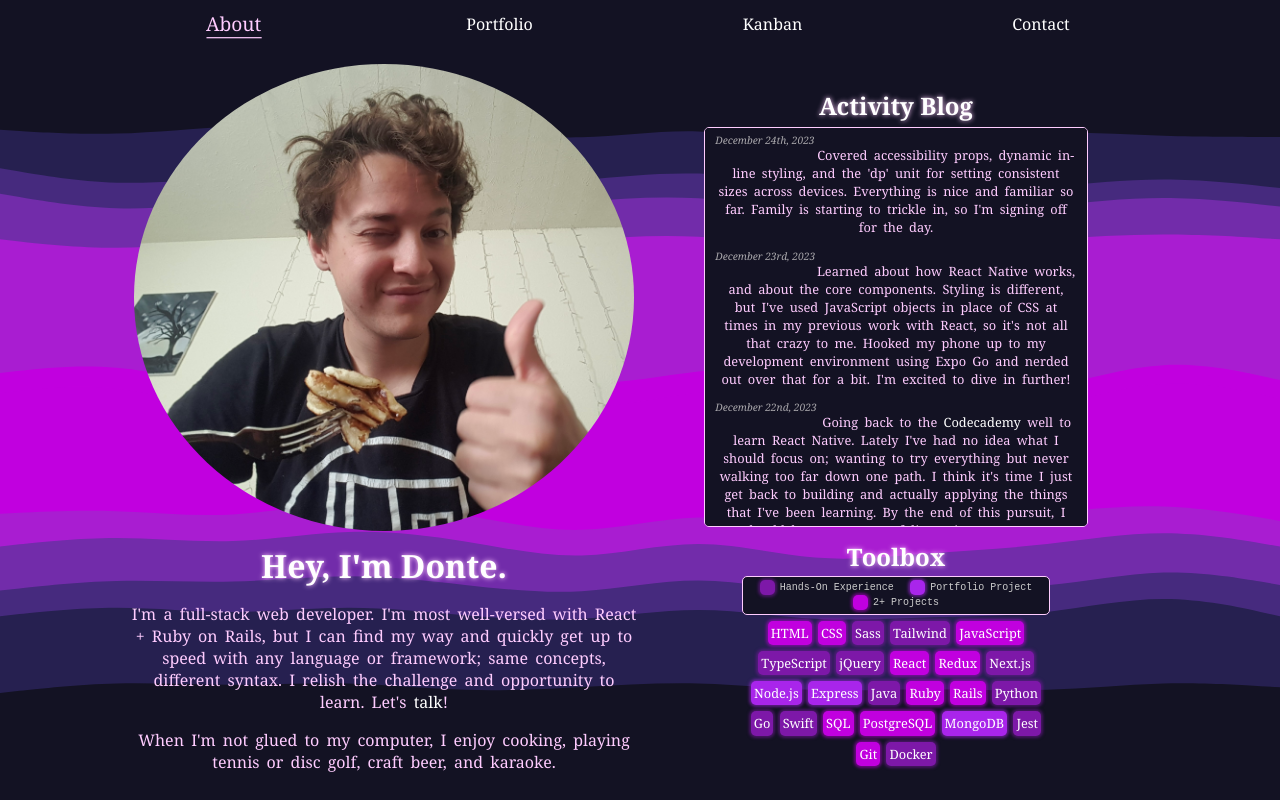
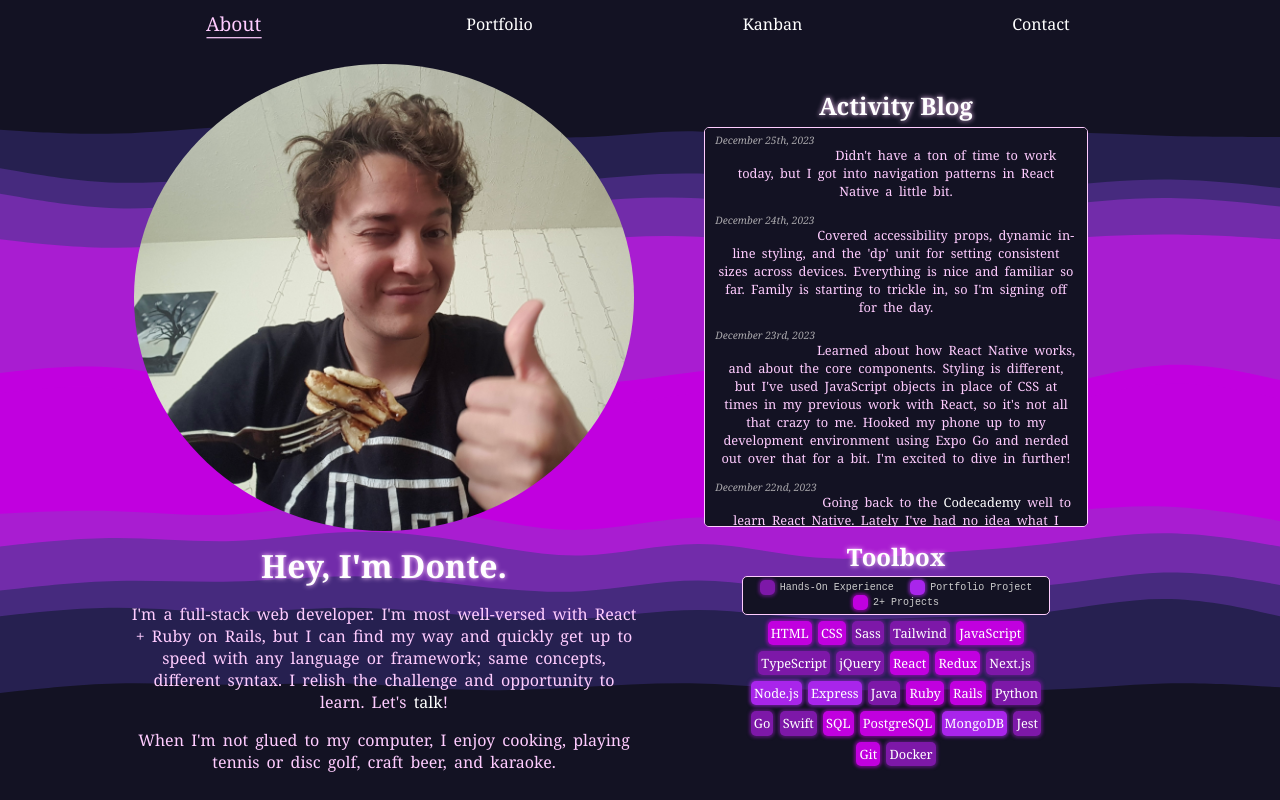
Before and after one commit to dawnteigh/dawnteigh.github.io, a React (Create React App) app: page /#/ in a window 1280 px wide. Built offline with nearby package versions, Linux system fonts and the light colour scheme.

Commit message:
12/25 entry

```diff
--- a/src/data/activity.js
+++ b/src/data/activity.js
@@ -1,4 +1,8 @@
 export const activity = [
+  {
+    date: "December 25th, 2023",
+    entry: "Didn't have a ton of time to work today, but I got into navigation patterns in React Native a little bit."
+  },
   {
     date: "December 24th, 2023",
     entry: "Covered accessibility props, dynamic in-line styling, and the 'dp' unit for setting consistent sizes across devices. Everything is nice and familiar so far. Family is starting to trickle in, so I'm signing off for the day."
```
